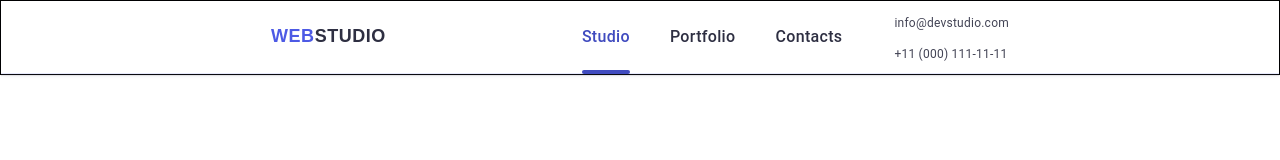
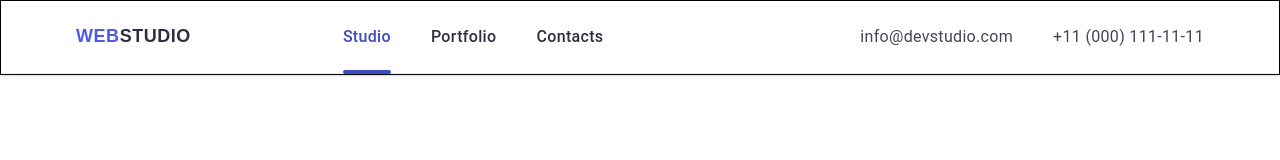
Before and after one commit to DiWasilewskii/Progectschool2, a plain HTML site: page index.html in a window 1280 px wide. Drawn offline with Linux system fonts and the light colour scheme.

Commit message:
Update header.css

```diff
--- a/css/header.css
+++ b/css/header.css
@@ -1,4 +1,4 @@
-/* Computer version */
+/* version */
 
 .page-header {
     border-bottom: 1px solid #e7e9fc;
@@ -184,4 +184,30 @@
   }
 
 
-  /* Mobile version */
+  /* pc version */
+
+  @media screen and (min-width: 1158px) {
+    .section {
+      padding: 120px 0;
+    }
+
+    .container {
+      max-width: 1158px;
+      padding: 0 15px;
+    }
+
+    .logo {
+      margin-right: 76px;
+    }
+
+    .header-address {
+      display: flex;
+      flex-direction: row;
+      gap: 40px;
+    }
+
+    .contacts {
+      font-size: 16px;
+      line-height: 1.5;
+    }
+  }
```
